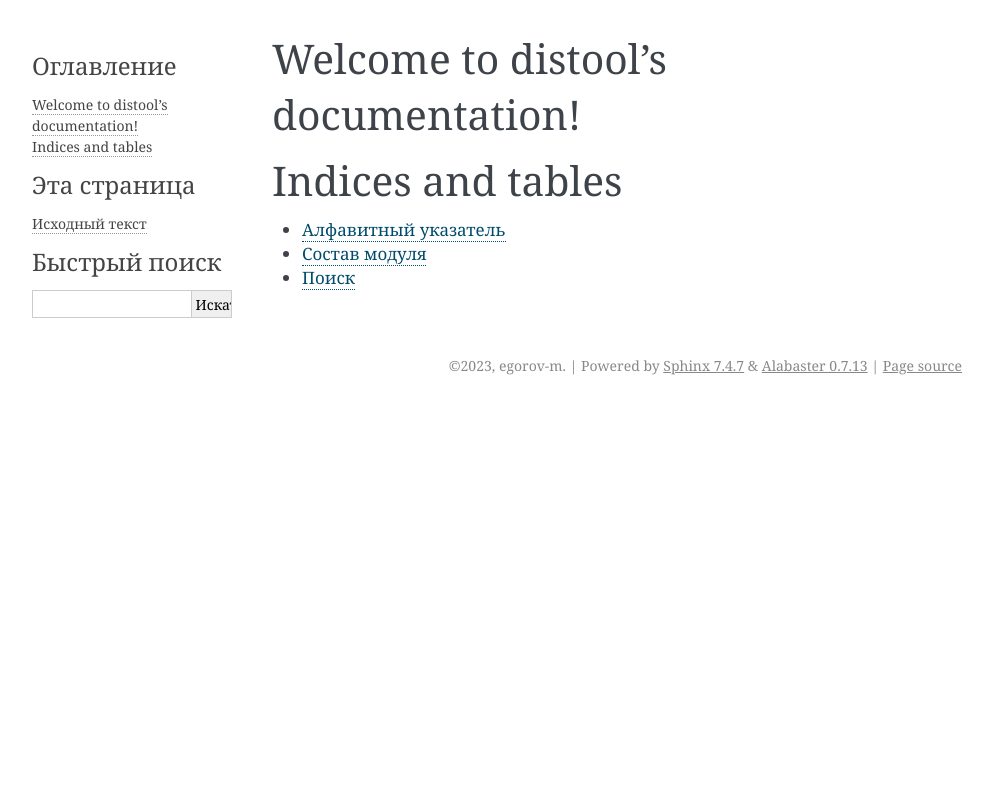
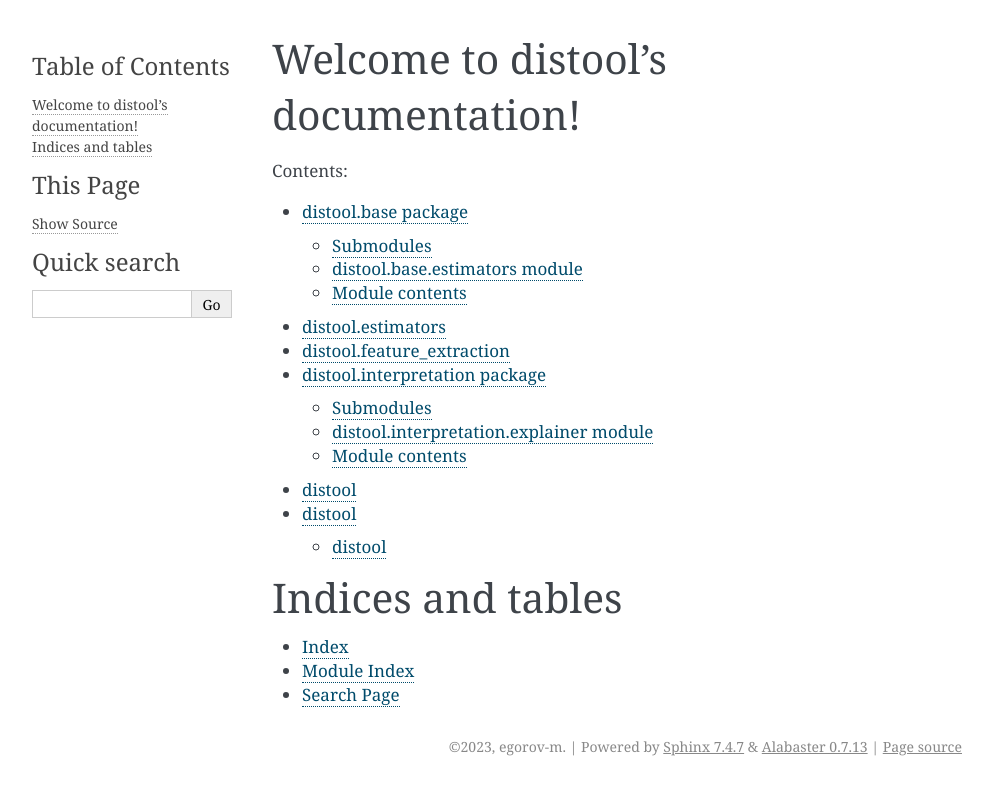
Before and after one commit to NIRMA-PATIENT-INTAKE/disease, a Sphinx documentation site: the page built from source/index.rst, in a window 1280 px wide. Shown: the top 795 px of the page, without its empty margins (148-1141 px from the left). Built offline with Sphinx 7.4.7, drawn with Linux system fonts in a browser that asks for light colours.

Commit message:
[feat] add submodules

```diff
--- a/source/conf.py
+++ b/source/conf.py
@@ -20,7 +20,6 @@
 # https://www.sphinx-doc.org/en/master/usage/configuration.html#general-configuration
 
 extensions = [
-    "sphinx.ext.apidoc",
     "sphinx.ext.autodoc",
     "sphinx.ext.autosummary",
 ]
@@ -28,7 +27,7 @@
 templates_path = ["_templates"]
 exclude_patterns = []
 
-language = "ru"
+language = "en"
 
 # -- Options for HTML output -------------------------------------------------
 # https://www.sphinx-doc.org/en/master/usage/configuration.html#options-for-html-output
--- a/source/index.rst
+++ b/source/index.rst
@@ -7,8 +7,15 @@
 ===================================
 
 .. toctree::
-   :maxdepth: 2
+   :maxdepth: 3
    :caption: Contents:
+
+   distool/distool.base
+   distool/distool.estimators
+   distool/distool.feature_extraction
+   distool/distool.interpretation
+   distool/distool
+   distool/modules
 
 Indices and tables
 ==================
```
